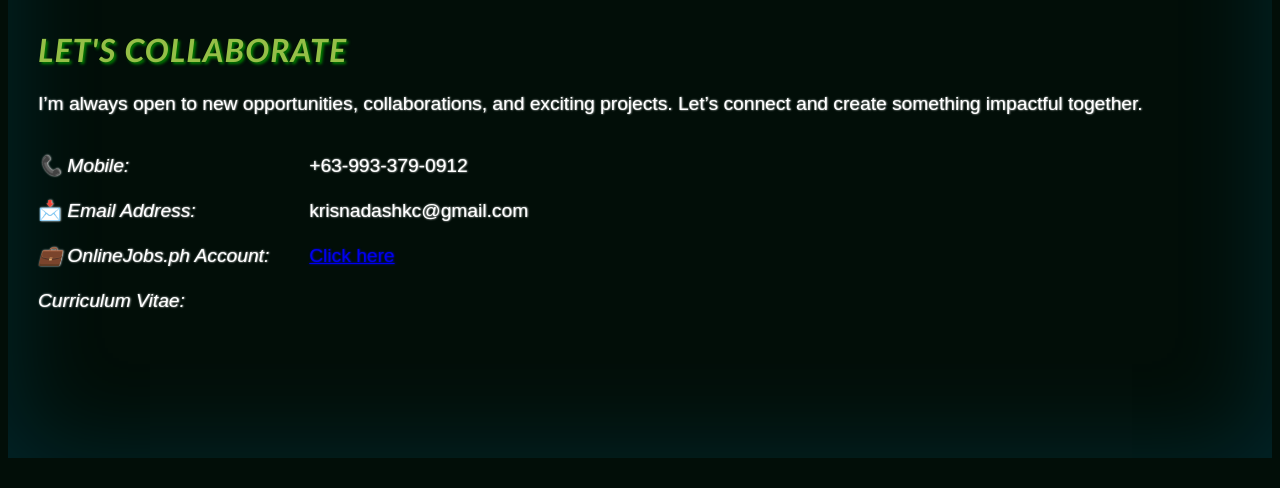
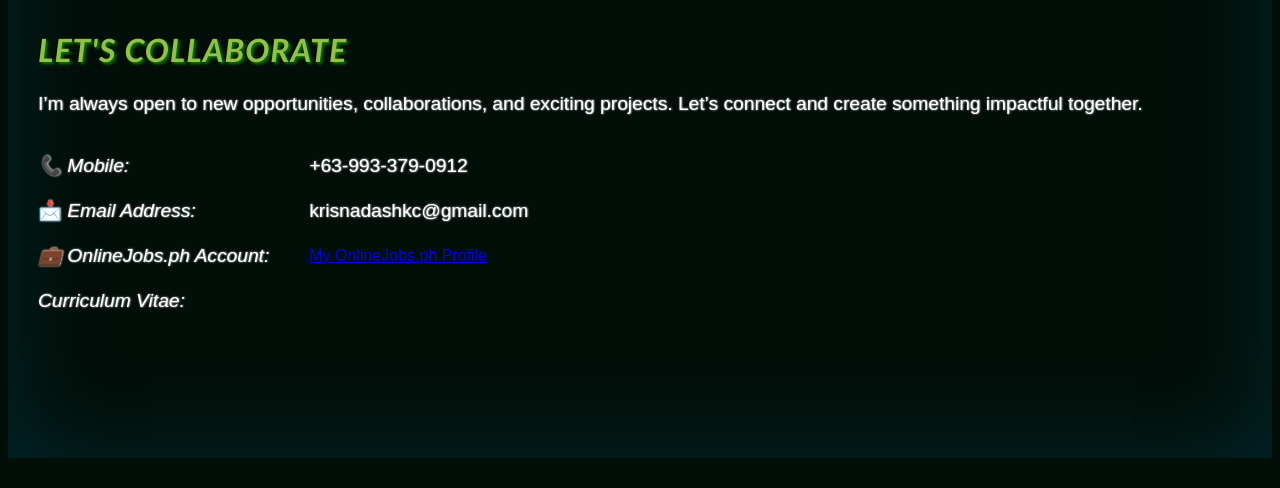
Before and after one commit to krisnadashkc/Portfolio, a plain HTML site: page index.html in a window 1280 px wide. Shown: the part 7464-7952 px from the top of the page. Drawn offline with Linux system fonts and the light colour scheme.

Commit message:
Update index.html

```diff
--- a/index.html
+++ b/index.html
@@ -497,7 +497,9 @@ Let’s connect and create something impactful together.</p>
 <div>
   <p>+63-993-379-0912</p>
   <p> krisnadashkc@gmail.com</p>
-  <p><a href="https://www.onlinejobs.ph/jobseekers/info/4518601">Click here</a></p>
+  <a href="https://www.onlinejobs.ph/jobseekers/info/4518601" target="_blank">
+  My OnlineJobs.ph Profile
+</a>
   <p>
 </div>
 </div>
```
